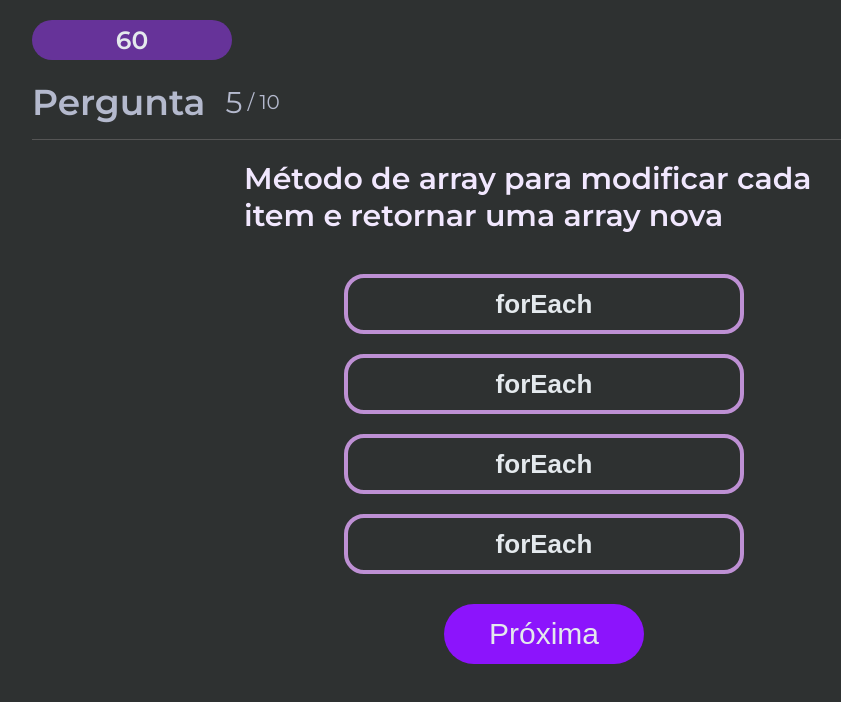
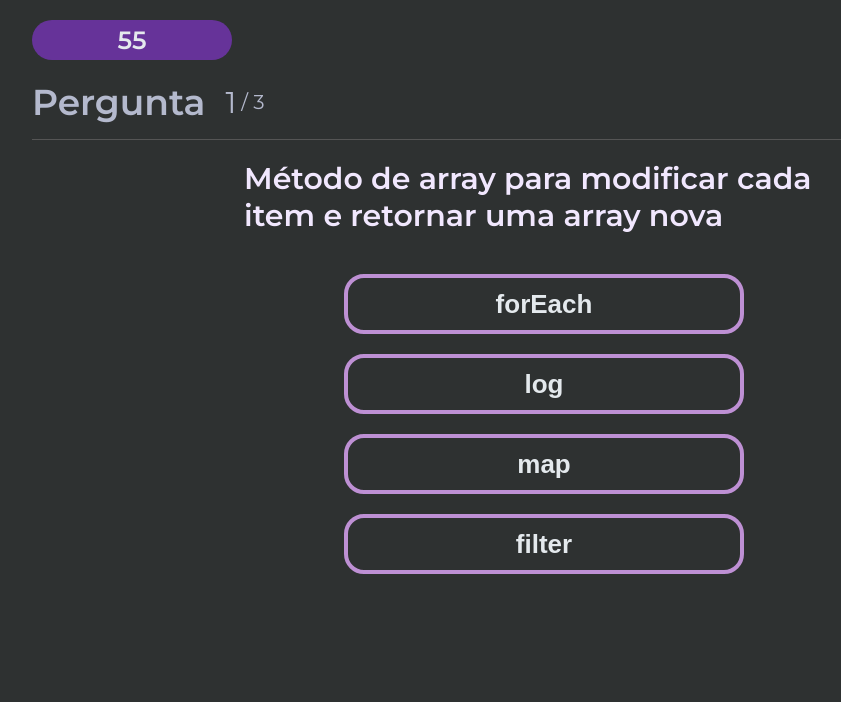
Before and after one commit to phedrakeson/quiz-app, an Angular app in the folder quiz-app/: page /quiz in a window 1280 px wide. Shown: the top 702 px of the page, without its empty margins (96-937 px from the left). Built offline with nearby package versions, Linux system fonts and the light colour scheme.

Commit message:
feat: render next question and verify the selected option

```diff
--- a/quiz-app/src/app/features/quiz/quiz.component.html
+++ b/quiz-app/src/app/features/quiz/quiz.component.html
@@ -1,35 +1,21 @@
 <div class="container">
   <div class="quiz-container">
     <div class="quiz-timer">
-      <span>60</span>
+      <span appTimer></span>
     </div>
     <div class="quiz-header">
       <h1>Pergunta</h1>
       <div class="quiz-page">
-        <p>5</p><span>/ 10</span>
+        <p>{{questionIndex + 1}}</p><span>/ {{ questions.length }}</span>
       </div>
     </div>
 
-    <h2>Método de array para modificar cada item e retornar uma array nova</h2>
+    <h2>{{questions[questionIndex].question}}</h2>
 
     <ul class="quiz-selection">
-      <li>
-        <button class="quiz-option">forEach</button>
-      </li>
-
-      <li>
-        <button class="quiz-option">forEach</button>
-      </li>
-
-      <li>
-        <button class="quiz-option">forEach</button>
-      </li>
-
-      <li>
-        <button class="quiz-option">forEach</button>
+      <li  *ngFor="let answer of answers">
+        <button class="quiz-option" (click)="verifyAnswer($event)">{{answer.text}}</button>
       </li>
     </ul>
-
-    <button class="quiz-next">Próxima</button>
   </div>
 </div>
--- a/quiz-app/src/app/features/quiz/quiz.component.scss
+++ b/quiz-app/src/app/features/quiz/quiz.component.scss
@@ -112,22 +112,3 @@ li + li {
   opacity: 60%;
   transition: 0.3s;
 }
-
-.quiz-next {
-  width: 200px;
-  height: 60px;
-  background: #8c14fc;
-  border: none;
-  border-radius: 40px;
-
-  color: #e4e9ed;
-  font-size: 3rem;
-
-  margin: 10px auto;
-}
-
-.quiz-next:hover {
-  cursor: pointer;
-  opacity: 60%;
-  transition: 0.3s;
-}
--- a/quiz-app/src/app/features/quiz/quiz.component.ts
+++ b/quiz-app/src/app/features/quiz/quiz.component.ts
@@ -1,4 +1,6 @@
-import { Component, OnInit } from '@angular/core';
+import { Component, ElementRef, OnInit } from '@angular/core';
+import { MatSnackBar } from '@angular/material/snack-bar';
+import { IQuestion, QuizService } from './quiz.service';
 
 @Component({
   selector: 'app-quiz',
@@ -7,9 +9,47 @@ import { Component, OnInit } from '@angular/core';
 })
 export class QuizComponent implements OnInit {
 
-  constructor() { }
+  public questionIndex: number = 0;
+  public questions: IQuestion[] = [];
+
+  public answers: any;
+
+  constructor(private snackBar: MatSnackBar, private quizService: QuizService) { }
 
   ngOnInit(): void {
+    this.renderCurrentQuestion();
   }
 
+  renderCurrentQuestion() {
+    this.questions = this.quizService.getQuestions();
+    this.answers = this.questions[this.questionIndex].answers;
+    console.log({questions: this.questions });
+  }
+
+  verifyAnswer(event: any) {
+    if(event.currentTarget.innerText === this.questions[this.questionIndex].answer) {
+      this.snackBar.open('Resposta correta!', undefined, {
+        panelClass: ['correct'],
+        horizontalPosition: 'right',
+        verticalPosition: 'top',
+        duration: 1000,
+      });
+      this.nextQuestion();
+    }
+    else {
+      this.snackBar.open('Resposta errada!', undefined, {
+        panelClass: ['incorrect'],
+        horizontalPosition: 'right',
+        verticalPosition: 'top',
+        duration: 1000,
+      });
+      setTimeout( () => this.nextQuestion() , 1000)
+    }
+  }
+
+  nextQuestion() {
+    this.questionIndex += 1;
+    this.renderCurrentQuestion();
+    console.log(this.questionIndex);
+  }
 }
--- /dev/null
+++ b/quiz-app/src/app/features/quiz/quiz.service.ts
@@ -0,0 +1,52 @@
+import { Injectable } from '@angular/core';
+
+export interface IQuestion {
+  question: string;
+  answers: any[],
+  answer: string;
+}
+
+@Injectable({
+  providedIn: 'root'
+})
+
+export class QuizService {
+  constructor() { }
+  public questionIndex: number = 0;
+  public questions: IQuestion[] = [
+    {
+      question: 'Método de array para modificar cada item e retornar uma array nova',
+      answers: [
+        { text: 'forEach'},
+        { text: 'log'},
+        { text: 'map'},
+        { text: 'filter'}
+      ],
+      answer: 'map'
+    },
+    {
+      question: 'Método de array que retorna dentro de uma array nova todos os itens avaliados como true',
+      answers: [
+        { text: 'filter'},
+        { text: 'pop'},
+        { text: 'find'},
+        { text: 'reduce'}
+      ],
+      answer: 'filter'
+    },
+    {
+      question: 'outra pergunta',
+      answers: [
+        { text: '1'},
+        { text: '2'},
+        { text: '3'},
+        { text: '4'}
+      ],
+      answer: '4'
+    },
+  ];
+
+  getQuestions() {
+    return this.questions;
+  }
+}
--- /dev/null
+++ b/quiz-app/src/app/shared/directives/timer.directive.ts
@@ -0,0 +1,21 @@
+import { Directive, ElementRef } from '@angular/core';
+import { QuizComponent } from 'src/app/features/quiz/quiz.component';
+
+@Directive({
+  selector: '[appTimer]'
+})
+export class TimerDirective {
+
+  public timer: number = 60;
+  constructor(el: ElementRef, private quizComponent: QuizComponent) {
+    setInterval(() => {
+      if(this.timer <= 0) {
+        clearInterval();
+        this.quizComponent.nextQuestion;
+      } else {
+        this.timer--
+        el.nativeElement.innerText = this.timer
+      }
+    }, 1000)
+  }
+}
```
Also changed, not shown: quiz-app/src/app/app.module.ts (+7 -2 lines), 2 other files (tests, documents, lock files or other folders).
